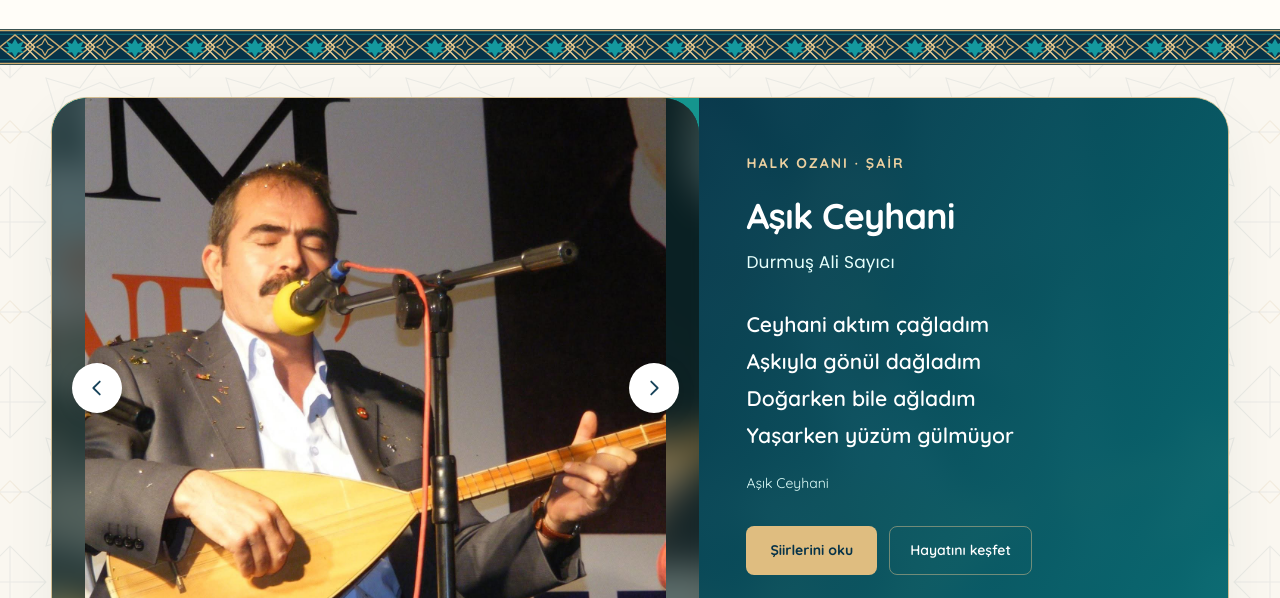
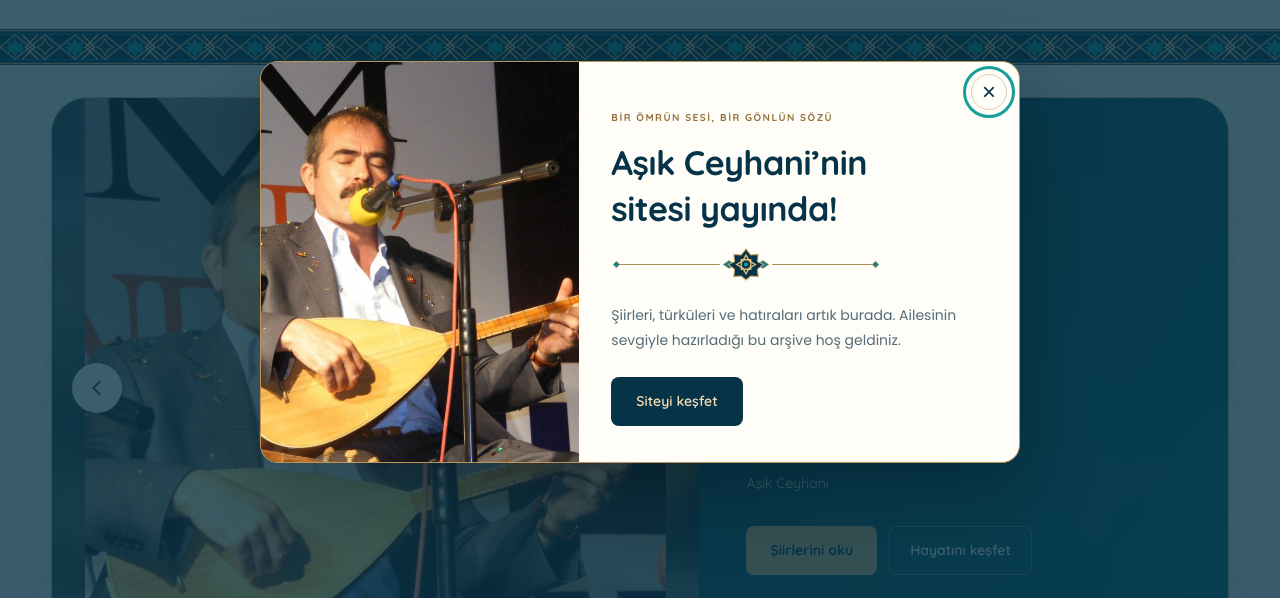
Before and after one commit to theorkun/theorkun.github.io, a plain HTML site: page index.html in a window 1280 px wide. Shown: the part 138-736 px from the top of the page. Drawn offline with Linux system fonts and the light colour scheme.

Commit message:
Add copyright footer and photographic site launch popup

```diff
--- a/index.html
+++ b/index.html
@@ -32,8 +32,21 @@
   <noscript><p>Mesajları okumak ve yazmak için tarayıcında JavaScript etkin olmalıdır.</p></noscript>
 </section>
 </main>
-<footer><div class="footer-identity"><div class="footer-name">Aşık Ceyhani<span>Durmuş Ali Sayıcı</span></div></div><p>Ailesinin sevgi ve özlemiyle.</p><a class="footer-button" href="#ana"><span class="control-label">Başa dön</span></a></footer>
+<footer><div class="footer-identity"><div class="footer-name">Aşık Ceyhani<span>Durmuş Ali Sayıcı</span></div></div><p>Ailesinin sevgi ve özlemiyle.</p><a class="footer-button" href="#ana"><span class="control-label">Başa dön</span></a><p class="copyright">Tüm hakları saklıdır. İzinsiz kopyalanamaz.</p></footer>
 <dialog id="lightbox"><div class="dialog-top"><p id="image-caption"></p><button id="close" aria-label="Fotoğrafı kapat"><span class="control-label">Kapat ×</span></button></div><img id="large-image" alt=""></dialog>
 <dialog id="poem-dialog" class="poem-dialog"><div class="dialog-top poem-dialog-top"><div><p class="eyebrow">ŞİİR</p><h3 id="poem-title"></h3></div><button id="poem-close" aria-label="Şiiri kapat"><span class="control-label">Kapat ×</span></button></div><div class="poem-modal-body"><p class="poem-modal-author" id="poem-author"></p><figure id="poem-manuscript" class="poem-modal-manuscript" hidden><figcaption>El yazısı aslı</figcaption><button class="poem-manuscript-viewer" type="button" data-image="assets/siir.jpg" data-alt="Yüzüm Gülmedi şiirinin el yazısı aslı" aria-label="El yazısı şiiri büyüt"><img src="assets/siir.jpg" alt="Yüzüm Gülmedi şiirinin el yazısı aslı" loading="lazy"></button></figure><div id="poem-content" class="poem-modal-content"></div></div></dialog>
-<script src="app.js"></script><script src="carousel.js"></script><script src="guestbook.js"></script>
+<dialog id="welcome-dialog" class="welcome-dialog" aria-labelledby="welcome-title" aria-describedby="welcome-description">
+  <button class="welcome-close" type="button" data-welcome-close aria-label="Duyuruyu kapat" autofocus>×</button>
+  <div class="welcome-layout">
+    <div class="welcome-photo"><img src="assets/ceyhani-saz.jpg" alt="Aşık Ceyhani saz çalarken" width="1536" height="1536"></div>
+    <div class="welcome-copy">
+      <p class="eyebrow">BİR ÖMRÜN SESİ, BİR GÖNLÜN SÖZÜ</p>
+      <h2 id="welcome-title">Aşık Ceyhani’nin<br>sitesi yayında!</h2>
+      <img class="welcome-ornament" src="assets/selcuklu-ayrac.svg" alt="" aria-hidden="true" width="400" height="52">
+      <p id="welcome-description">Şiirleri, türküleri ve hatıraları artık burada. Ailesinin sevgiyle hazırladığı bu arşive hoş geldiniz.</p>
+      <button class="button" type="button" data-welcome-close>Siteyi keşfet</button>
+    </div>
+  </div>
+</dialog>
+<script src="app.js"></script><script src="carousel.js"></script><script src="guestbook.js"></script><script src="welcome.js"></script>
 </body></html>
--- a/reference.css
+++ b/reference.css
@@ -107,3 +107,19 @@ footer:before{content:'';position:absolute;inset:0 0 auto;height:36px;background
 #HCB_comment_box .hcb-comment-tb button{color:#096373}
 #HCB_comment_box #hcb_file,#HCB_comment_box #hcb_file_label{display:none}
 @media(max-width:760px){nav a:last-child{grid-column:auto}.guestbook-panel{padding:22px}#HCB_comment_box #hcb_submit{width:100%}}
+footer{flex-wrap:wrap}
+footer .copyright{flex-basis:100%;width:100%;margin-top:8px;padding-top:20px;border-top:1px solid #dfbd8033;font-size:12px;line-height:1.7;color:#c1dde5}
+.welcome-dialog{position:fixed;max-width:760px;width:min(92vw,760px);max-height:88dvh;padding:0;border:1px solid #bd9455;border-radius:18px;background:#fffdf8;box-shadow:0 25px 80px #0004;overflow:auto}
+.welcome-dialog::backdrop{background:#073348c9}
+.welcome-layout{display:grid;grid-template-columns:42% 58%;min-height:400px}
+.welcome-photo{position:relative;overflow:hidden;background:#073348;min-height:100%}
+.welcome-dialog .welcome-photo img{position:absolute;inset:0;width:100%;height:100%;max-height:none;object-fit:cover;object-position:center;margin:0}
+.welcome-copy{padding:46px 32px 34px;align-self:center}
+.welcome-copy .eyebrow{color:#94703c;font-size:10px;letter-spacing:1.5px}
+.welcome-copy h2{font:700 clamp(25px,3vw,34px)/1.35 'Quicksand',sans-serif;color:var(--navy);margin-bottom:15px}
+.welcome-dialog .welcome-ornament{width:100%;max-width:270px;height:36px;object-fit:contain;margin:0 0 20px}
+.welcome-copy>p:not(.eyebrow){font-size:14px;line-height:1.8;color:#536c78;margin-bottom:24px}
+.welcome-copy .button{background:#073348;color:#f4deb4;border:0;border-radius:8px}
+.welcome-copy .button:hover{background:#096373;transform:none}
+.welcome-close{position:absolute;right:12px;top:12px;z-index:1;display:grid;place-items:center;width:36px;height:36px;border:1px solid #decdaa;border-radius:50%;background:#fffdf8;color:#073348;font:24px/1 Arial,sans-serif}
+@media(max-width:600px){.welcome-layout{grid-template-columns:1fr;min-height:0}.welcome-photo{height:210px;min-height:0}.welcome-dialog .welcome-photo img{object-position:center 35%}.welcome-copy{padding:28px 24px}.welcome-copy h2{font-size:26px}.welcome-copy .button{width:100%}}
--- /dev/null
+++ b/welcome.js
@@ -0,0 +1,19 @@
+(() => {
+  const dialog = document.querySelector('#welcome-dialog');
+  if (!dialog || typeof dialog.showModal !== 'function') return;
+  const key = 'ceyhani-welcome-v1';
+  try {
+    if (sessionStorage.getItem(key)) return;
+  } catch { /* The announcement also works when browser storage is disabled. */ }
+
+  dialog.querySelectorAll('[data-welcome-close]').forEach(button => {
+    button.addEventListener('click', () => dialog.close());
+  });
+  dialog.addEventListener('click', event => {
+    const bounds = dialog.getBoundingClientRect();
+    if (event.clientX < bounds.left || event.clientX > bounds.right ||
+        event.clientY < bounds.top || event.clientY > bounds.bottom) dialog.close();
+  });
+  dialog.showModal();
+  try { sessionStorage.setItem(key, 'seen'); } catch { /* Storage is optional. */ }
+})();
```
Also changed, not shown: fotograflar.html (+1 -1 lines), hayati.html (+1 -1 lines), videolar.html (+1 -1 lines).
